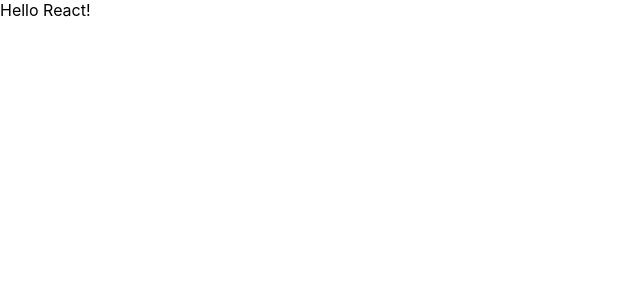
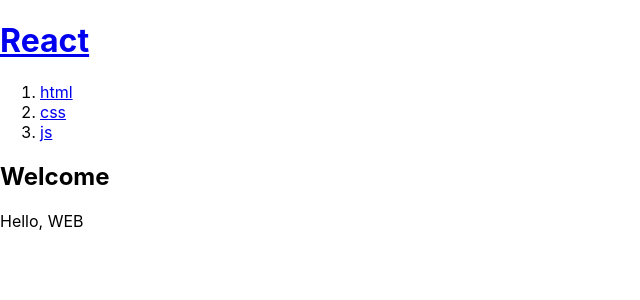
Before and after one commit to so0oppy/react-app, a React (Create React App) app: page / in a window 1280 px wide. Shown: the top 300 px of the page, without its empty margins (0-640 px from the left). Built offline with nearby package versions, Linux system fonts and the light colour scheme.

Commit message:
Component 만들기

```diff
--- a/src/App.js
+++ b/src/App.js
@@ -1,24 +1,31 @@
 import logo from './logo.svg';
 import './App.css';
-
+function Header(){
+  return <header>
+    <h1><a href="/">React</a></h1>
+  </header>
+}
+function Nav(){
+  return <nav>
+    <ol>
+      <li><a href="/read/1">html</a></li>
+      <li><a href="/read/2">css</a></li>
+      <li><a href="/read/3">js</a></li>
+    </ol>
+  </nav>
+}
+function Article(){
+  return <article>
+    <h2>Welcome</h2>
+    Hello, WEB
+  </article>
+}
 function App() {
   return (
-    <div className="App">
-      Hello React!
-      {/* <header className="App-header">
-        <img src={logo} className="App-logo" alt="logo" />
-        <p>
-          Edit <code>src/App.js</code> and save to reload.
-        </p>
-        <a
-          className="App-link"
-          href="https://reactjs.org"
-          target="_blank"
-          rel="noopener noreferrer"
-        >
-          Learn React
-        </a>
-      </header> */}
+    <div>
+      <Header></Header>
+      <Nav></Nav>
+      <Article></Article>
     </div>
   );
 }
```
